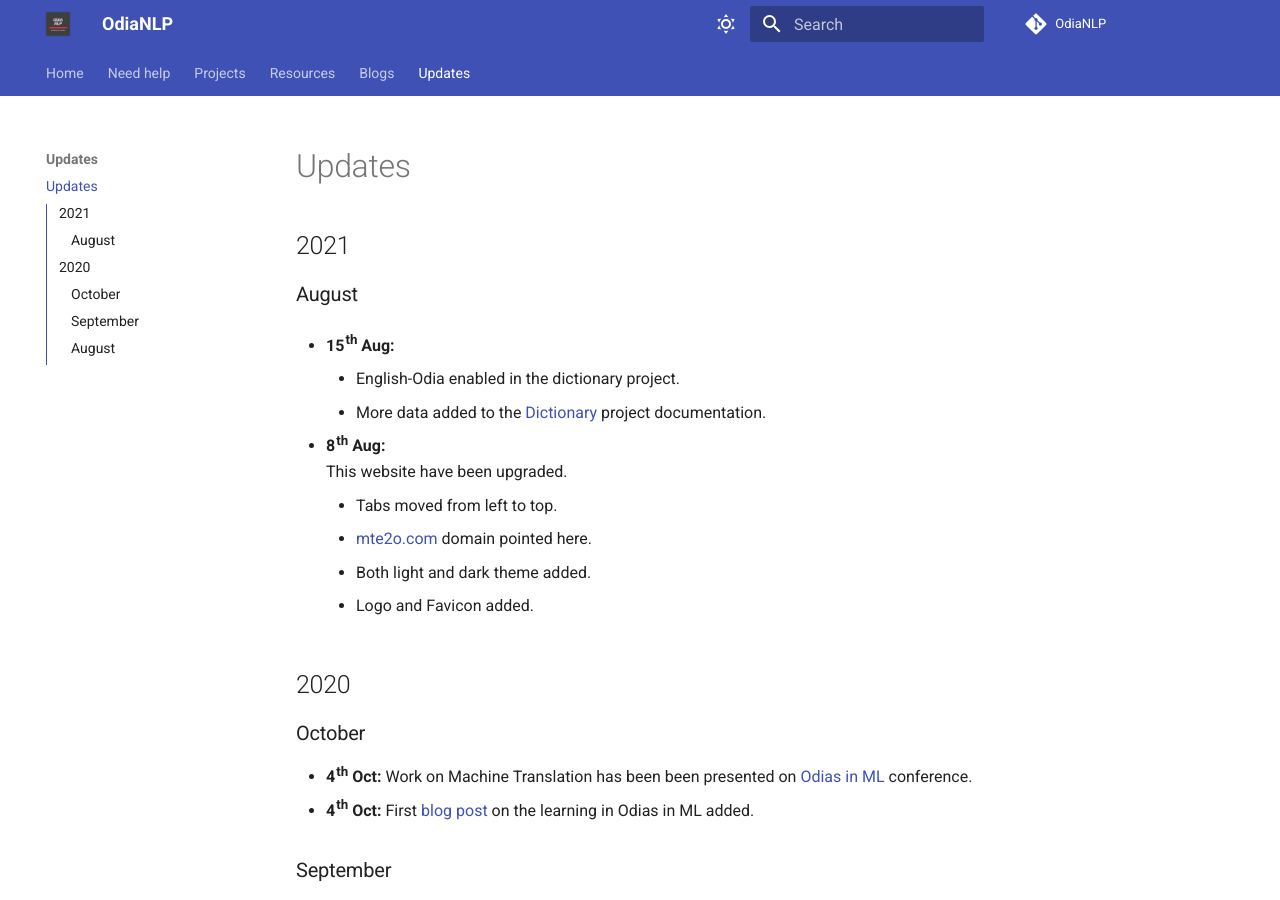
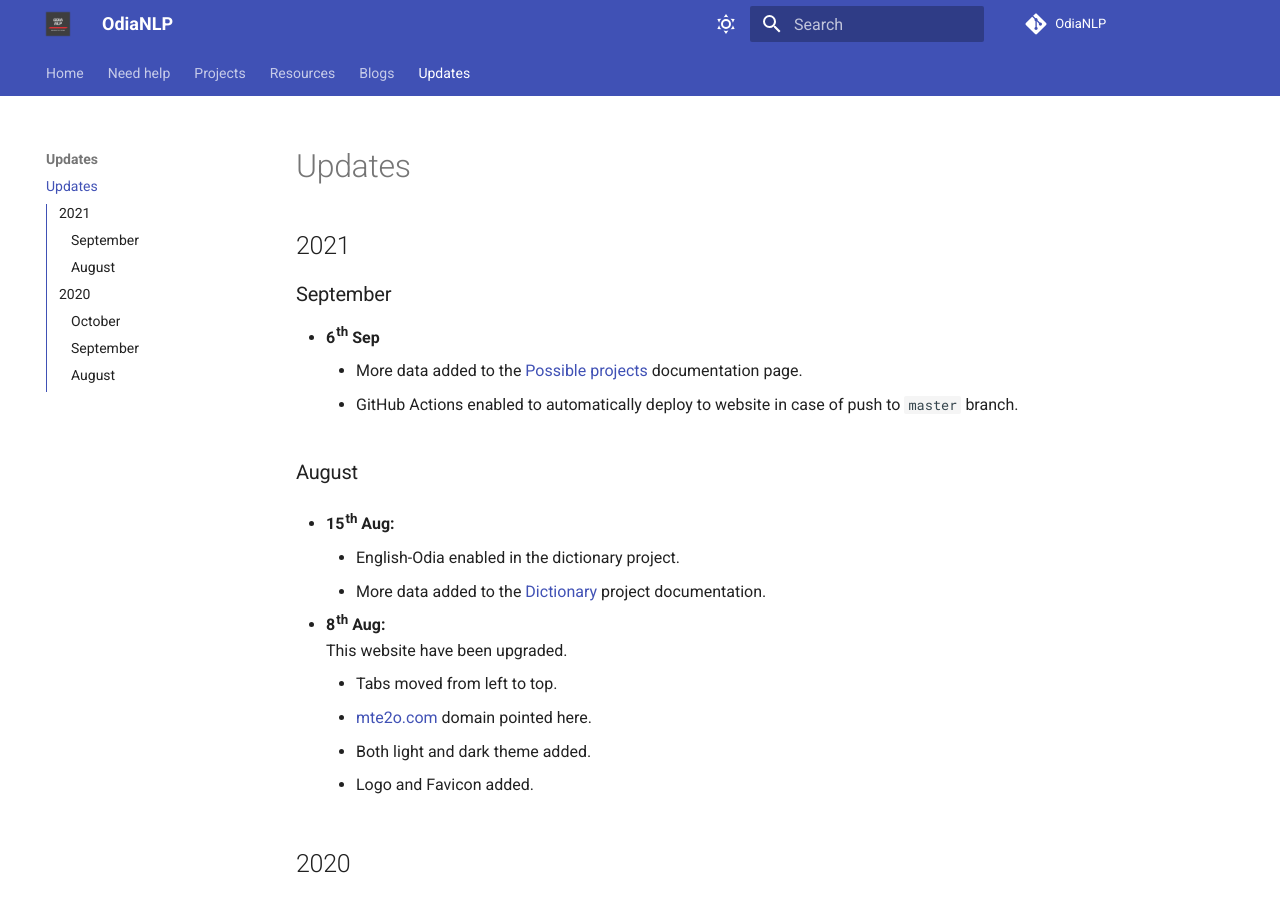
Before and after one commit to OdiaNLP/odianlp.github.io, an MkDocs documentation site: the page built from docs/newsfeed/newsfeed.md, in a window 1280 px wide and 900 px high. Built offline with MkDocs 1.6.1 and Material for MkDocs 9.7.7, drawn with Linux system fonts in a browser that asks for light colours; comment, search, counter and statistics services are not loaded.

Commit message:
Update newsfeed.md

```diff
--- a/docs/newsfeed/newsfeed.md
+++ b/docs/newsfeed/newsfeed.md
@@ -1,6 +1,12 @@
 # Updates
 
 ## 2021
+
+### September
+
+- **6th Sep**
+    - More data added to the [Possible projects](../../possible_projects) documentation page.
+    - GitHub Actions enabled to automatically deploy to website in case of push to `master` branch.
 
 ### August
 
```
